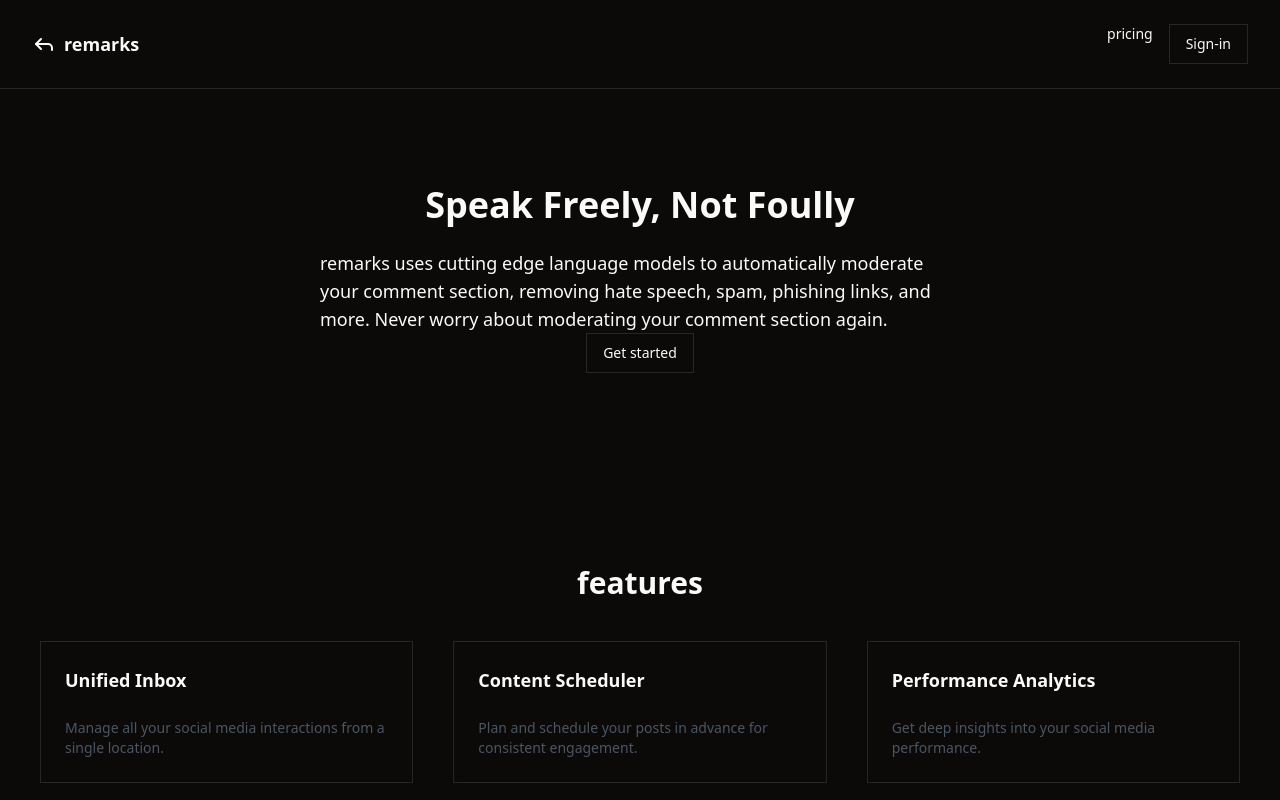
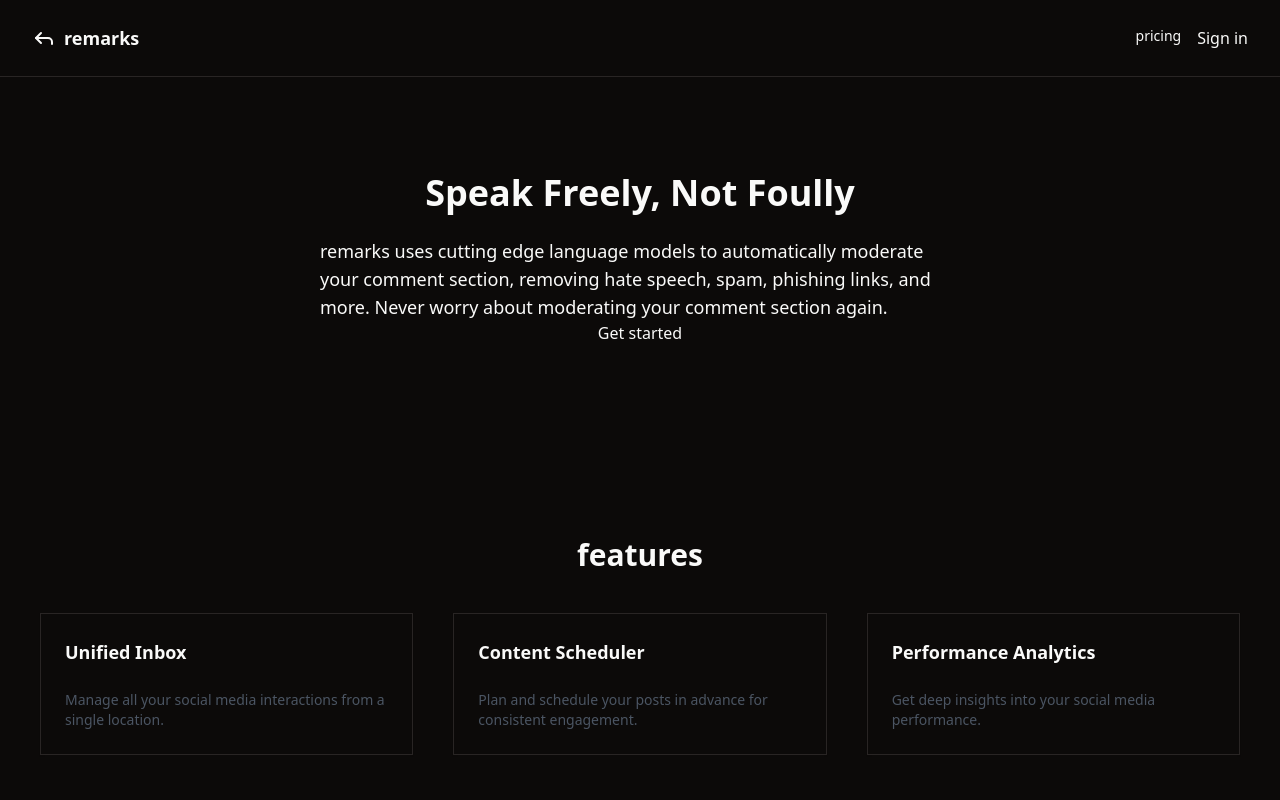
Before and after one commit to notzree/remarks, a Next.js app: page / in a window 1280 px wide. Shown: the top 800 px of the page. Built offline with nearby package versions, Linux system fonts and the light colour scheme; no server answers.

Commit message:
add next-auth

```diff
--- a/classifier/base-classsifier.ts
+++ b/classifier/base-classsifier.ts
@@ -2,5 +2,6 @@
 
 //Base classifier class that all other classifiers will extend Generic type incase we move on to moderating more than text
 export abstract class BaseClassifier<T> {
+    //TODO: Add other methods that are common to all classifiers
     abstract classify(text: string): T;
 }
--- a/components/ui/auth-button.tsx
+++ b/components/ui/auth-button.tsx
@@ -1,13 +1,16 @@
-import Link from "next/link";
-import { buttonVariants } from "@/components/ui/button";
-import { development_auth_link } from "@/constants/constants";
+import { useSession, signIn, signOut } from "next-auth/react";
 export default function AuthButton({ text }: any) {
+  const { data: session } = useSession();
+  if (session && session.user) {
+    return (
+      <>
+        <button onClick={() => signOut()}>{text ? text : " Sign out"}</button>
+      </>
+    );
+  }
   return (
-    <Link
-      href={development_auth_link}
-      className={buttonVariants({ variant: "outline" })}
-    >
-      {text}
-    </Link>
+    <>
+      <button onClick={() => signIn()}>{text ? text : " Sign in"}</button>
+    </>
   );
 }
--- /dev/null
+++ b/components/ui/connect-instagram-button.tsx
@@ -0,0 +1,13 @@
+import Link from "next/link";
+import { buttonVariants } from "@/components/ui/button";
+import { development_auth_link } from "@/constants/constants";
+export default function ConnectInstagramButton({ text }: any) {
+  return (
+    <Link
+      href={development_auth_link}
+      className={buttonVariants({ variant: "outline" })}
+    >
+      {text}
+    </Link>
+  );
+}
--- a/package.json
+++ b/package.json
@@ -15,6 +15,7 @@
     "clsx": "^2.1.0",
     "lucide-react": "^0.303.0",
     "next": "14.0.4",
+    "next-auth": "^4.24.5",
     "react": "^18",
     "react-dom": "^18",
     "tailwind-merge": "^2.2.0",
--- a/pages/_app.tsx
+++ b/pages/_app.tsx
@@ -1,6 +1,13 @@
 import "@/styles/globals.css";
 import type { AppProps } from "next/app";
-
-export default function App({ Component, pageProps }: AppProps) {
-  return <Component {...pageProps} />;
+import { SessionProvider } from "next-auth/react";
+export default function App({
+  Component,
+  pageProps: { session, ...pageProps },
+}: AppProps) {
+  return (
+    <SessionProvider session={session}>
+      <Component {...pageProps} />
+    </SessionProvider>
+  );
 }
--- a/pages/index.tsx
+++ b/pages/index.tsx
@@ -4,6 +4,7 @@
 import Link from "next/link";
 import { Button } from "@/components/ui/button";
 import { CardHeader, CardContent, Card } from "@/components/ui/card";
+import ConnectInstagramButton from "@/components/ui/connect-instagram-button";
 import AuthButton from "@/components/ui/auth-button";
 
 export default function Component() {
@@ -20,7 +21,7 @@
           <Link className="text-sm font-medium hover:underline" href="#">
             pricing
           </Link>
-          <AuthButton text="Sign-in" />
+          <AuthButton />
         </nav>
       </header>
       <main className="flex-1">
```
Also changed, not shown: 1 other file (tests, documents, lock files or other folders).
